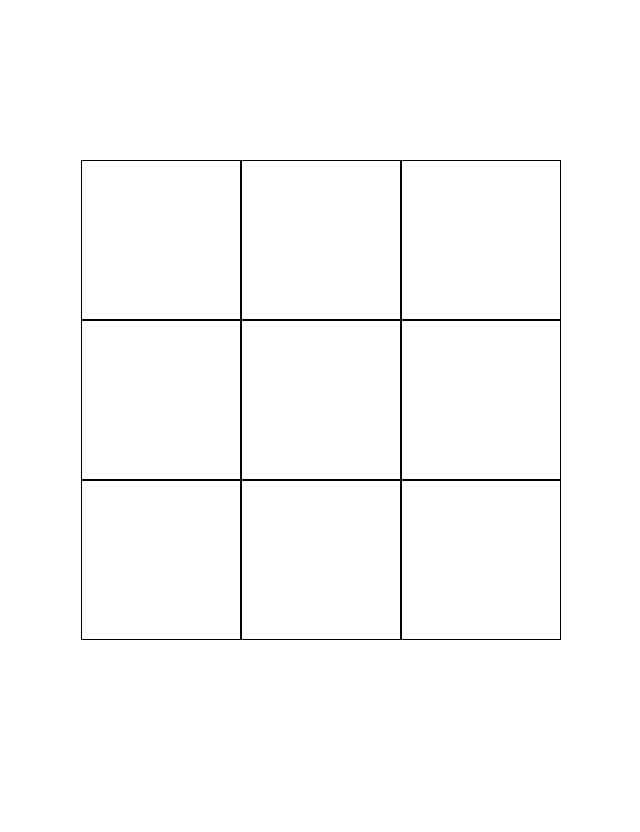
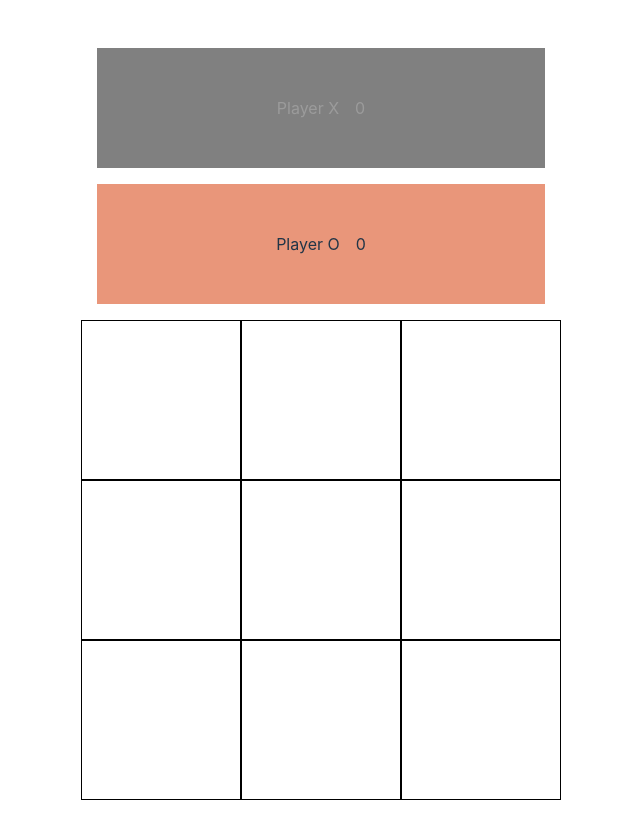
Before and after one commit to jennifer-mcallister/Tic-Tac-Toe, a Vue app: page / in a window 1280 px wide. Shown: the whole page, without its empty margins (319-959 px from the left). Before the commit the page ends 800 px from the top, so only its background shows below. Built offline with nearby package versions, Linux system fonts and the light colour scheme; the HTML template or start-up script is replaced by a standard one.

Commit message:
(feat): switch turns between players

```diff
--- a/src/components/PlayGame.vue
+++ b/src/components/PlayGame.vue
@@ -1,14 +1,41 @@
 <script setup lang="ts">
 import { TicTacToeBox } from '../models/TicTacToeBox';
+import Players from './Players.vue';
 import TicTacToe from './TicTacToe.vue';
+import { Player } from '../models/Player';
+import { ref } from "vue";
 
-    const placeMarker = (i: number, tictactoeBox: TicTacToeBox) => {
+const players = ref<Player[]>([
+    {name:"Player X", wins: 0, marker: "x", playing: false},
+    {name:"Player O", wins: 0, marker: "o", playing: true}
+]);
+
+const placeMarker = (i: number, tictactoeBox: TicTacToeBox) => {
+    const player = isPlaying();
+    if (!tictactoeBox.marked) {
         tictactoeBox.marked = true;
-        tictactoeBox.marker = "o";
-        console.log(tictactoeBox);
+        tictactoeBox.marker = player?.marker || "";
+        switchPlayer();
     }
+}
+
+const switchPlayer = () => {
+    for(let i = 0; i < players.value.length; i++) {
+        players.value[i].playing = !players.value[i].playing;
+    }
+}
+
+const isPlaying = () => {
+    for(let i = 0; i < players.value.length; i++) {
+        if (players.value[i].playing) {
+            return players.value[i]
+        }
+    }
+}
+
 
 </script>
 <template>
+    <Players class="player" :player="player" v-for="player in players" :class="player.playing ? '' : 'hide'"></Players>
     <TicTacToe @place-marker="placeMarker" />
 </template>
--- /dev/null
+++ b/src/components/Players.vue
@@ -0,0 +1,46 @@
+<script setup lang="ts">
+import { Player } from '../models/Player';
+
+interface IPlayerProps {
+    player: Player;
+}
+defineProps<IPlayerProps>();
+
+</script>
+
+<template>
+    <div :class="player.marker">
+        <p>{{ player.name }}</p>
+        <p>{{ player.wins }}</p>
+    </div>
+</template>
+
+<style scoped>
+
+    .x {
+        background-color: cadetblue;
+        padding: 2rem;
+        margin: 1rem;
+
+        display: flex;
+        flex-direction: row;
+        justify-content: center;
+        gap: 1rem;
+    }
+
+    .o {
+        background-color: darksalmon;
+        padding: 2rem;
+        margin: 1rem;
+
+        display: flex;
+        flex-direction: row;
+        justify-content: center;
+        gap: 1rem;
+    }
+
+    .hide {
+        background-color: grey;
+        color: rgb(155, 155, 155);
+    }
+</style>
--- a/src/models/Player.ts
+++ b/src/models/Player.ts
@@ -1,7 +1,8 @@
-export class TicTacToeBox {
+export class Player {
     constructor(
         public name: string,
         public wins: number,
         public marker: string,
+        public playing: boolean,
     ) {}
 }
```
